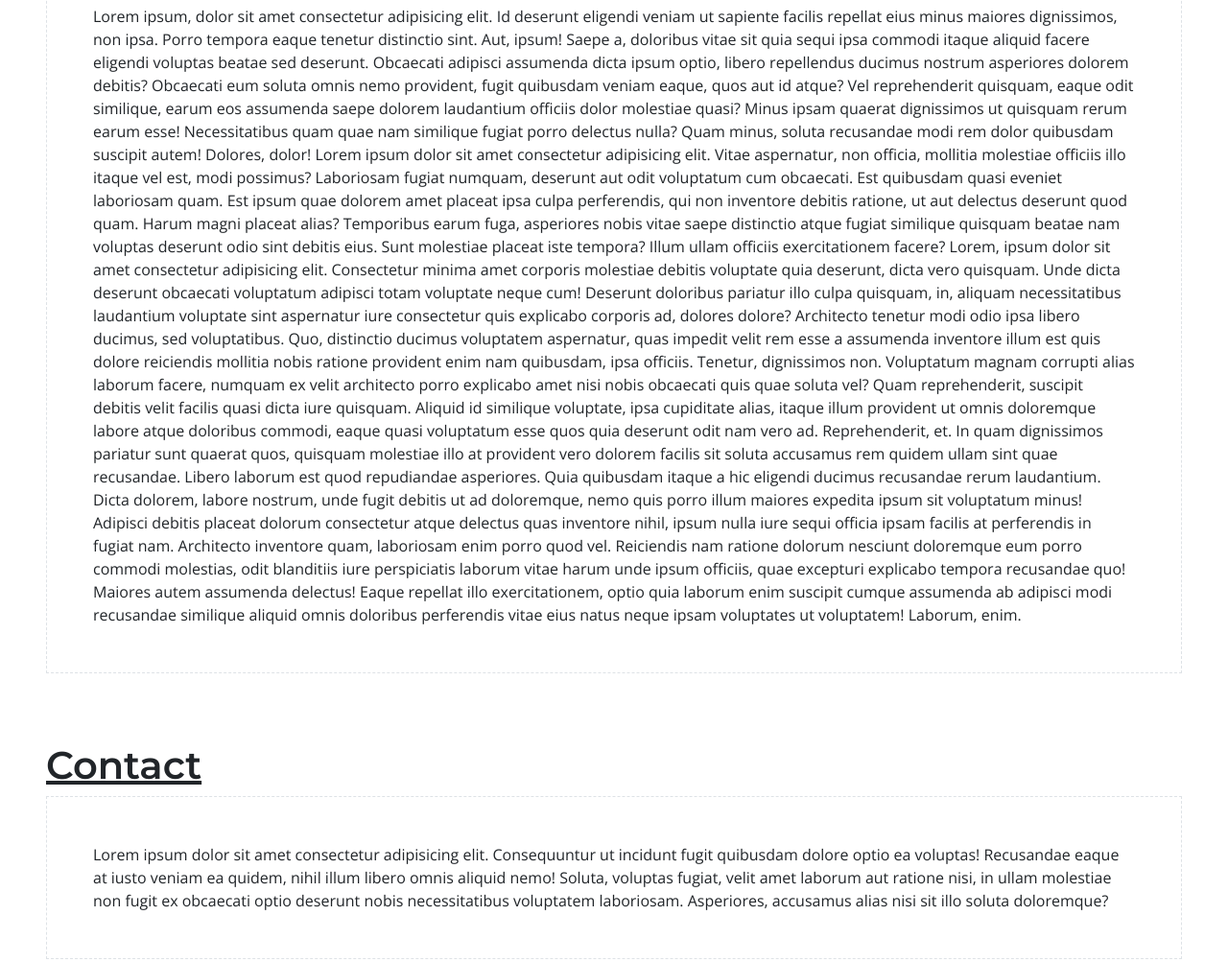
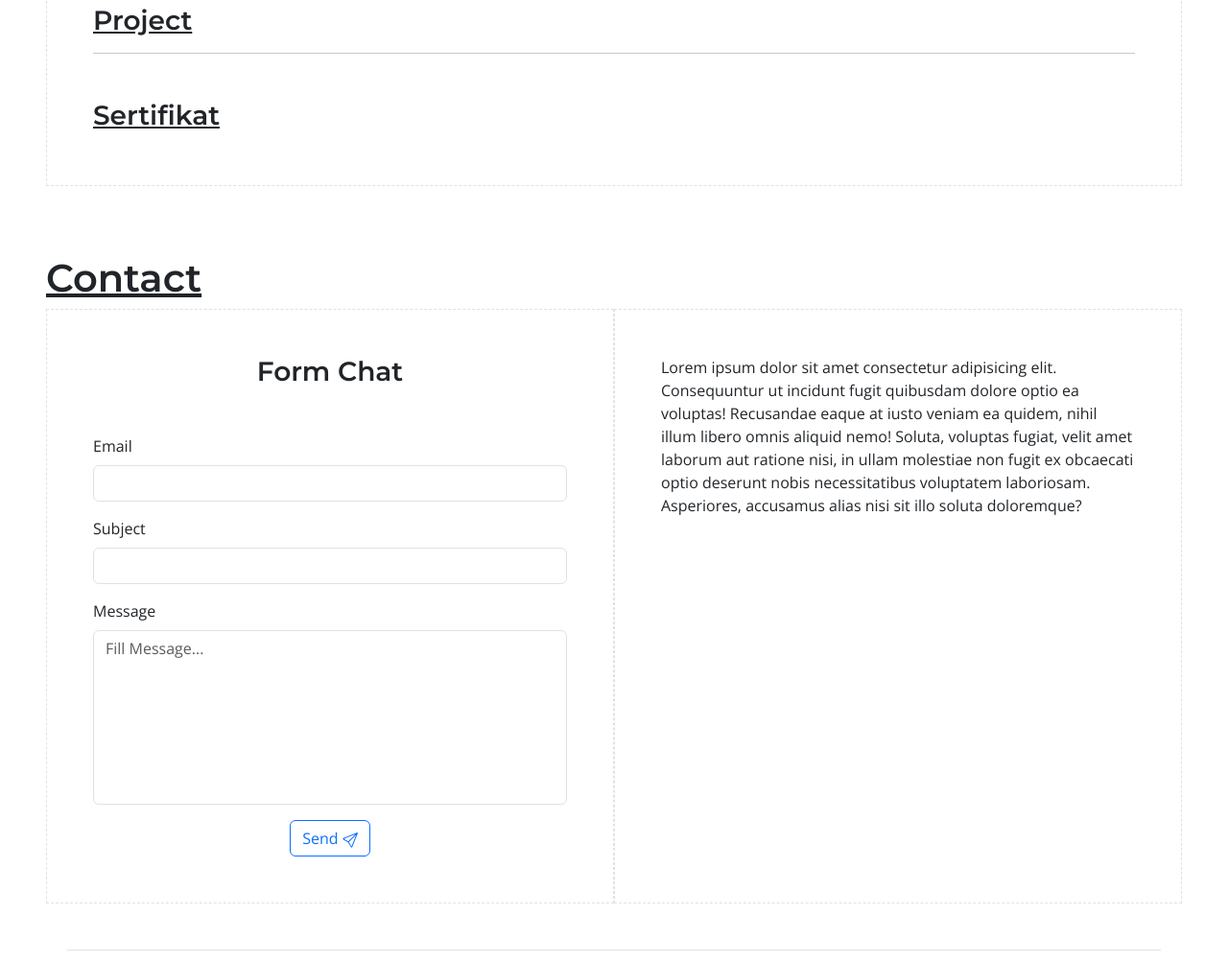
Before and after one commit to kurisu55/portofolio, a website: page index.html in a window 1280 px wide. Shown: the part 1927-2930 px from the top of the page at 96% size. Drawn offline with nearby package versions, Linux system fonts and the light colour scheme.

Commit message:
Update: portofolio pending, contact pending, hero section re-design segera

```diff
--- a/index.html
+++ b/index.html
@@ -20,6 +20,10 @@
 
         section .border {
             border-style: dashed !important;
+        }
+
+        textarea {
+            resize: none;
         }
     </style>
 </head>
@@ -186,57 +190,9 @@
             <h1 class="ms-5 mt-5 text-decoration-underline">Portofolio</h1>
             <div class="row mx-5">
                 <div class="col p-5 border">
-                    Lorem ipsum, dolor sit amet consectetur adipisicing elit. Id deserunt eligendi veniam ut sapiente
-                    facilis repellat eius minus maiores dignissimos, non ipsa. Porro tempora eaque tenetur distinctio
-                    sint. Aut, ipsum!
-                    Saepe a, doloribus vitae sit quia sequi ipsa commodi itaque aliquid facere eligendi voluptas beatae
-                    sed deserunt. Obcaecati adipisci assumenda dicta ipsum optio, libero repellendus ducimus nostrum
-                    asperiores dolorem debitis?
-                    Obcaecati eum soluta omnis nemo provident, fugit quibusdam veniam eaque, quos aut id atque? Vel
-                    reprehenderit quisquam, eaque odit similique, earum eos assumenda saepe dolorem laudantium officiis
-                    dolor molestiae quasi?
-                    Minus ipsam quaerat dignissimos ut quisquam rerum earum esse! Necessitatibus quam quae nam similique
-                    fugiat porro delectus nulla? Quam minus, soluta recusandae modi rem dolor quibusdam suscipit autem!
-                    Dolores, dolor!
-                    Lorem ipsum dolor sit amet consectetur adipisicing elit. Vitae aspernatur, non officia, mollitia
-                    molestiae officiis illo itaque vel est, modi possimus? Laboriosam fugiat numquam, deserunt aut odit
-                    voluptatum cum obcaecati.
-                    Est quibusdam quasi eveniet laboriosam quam. Est ipsum quae dolorem amet placeat ipsa culpa
-                    perferendis, qui non inventore debitis ratione, ut aut delectus deserunt quod quam. Harum magni
-                    placeat alias?
-                    Temporibus earum fuga, asperiores nobis vitae saepe distinctio atque fugiat similique quisquam
-                    beatae nam voluptas deserunt odio sint debitis eius. Sunt molestiae placeat iste tempora? Illum
-                    ullam officiis exercitationem facere?
-                    Lorem, ipsum dolor sit amet consectetur adipisicing elit. Consectetur minima amet corporis molestiae
-                    debitis voluptate quia deserunt, dicta vero quisquam. Unde dicta deserunt obcaecati voluptatum
-                    adipisci totam voluptate neque cum!
-                    Deserunt doloribus pariatur illo culpa quisquam, in, aliquam necessitatibus laudantium voluptate
-                    sint aspernatur iure consectetur quis explicabo corporis ad, dolores dolore? Architecto tenetur modi
-                    odio ipsa libero ducimus, sed voluptatibus.
-                    Quo, distinctio ducimus voluptatem aspernatur, quas impedit velit rem esse a assumenda inventore
-                    illum est quis dolore reiciendis mollitia nobis ratione provident enim nam quibusdam, ipsa officiis.
-                    Tenetur, dignissimos non.
-                    Voluptatum magnam corrupti alias laborum facere, numquam ex velit architecto porro explicabo amet
-                    nisi nobis obcaecati quis quae soluta vel? Quam reprehenderit, suscipit debitis velit facilis quasi
-                    dicta iure quisquam.
-                    Aliquid id similique voluptate, ipsa cupiditate alias, itaque illum provident ut omnis doloremque
-                    labore atque doloribus commodi, eaque quasi voluptatum esse quos quia deserunt odit nam vero ad.
-                    Reprehenderit, et.
-                    In quam dignissimos pariatur sunt quaerat quos, quisquam molestiae illo at provident vero dolorem
-                    facilis sit soluta accusamus rem quidem ullam sint quae recusandae. Libero laborum est quod
-                    repudiandae asperiores.
-                    Quia quibusdam itaque a hic eligendi ducimus recusandae rerum laudantium. Dicta dolorem, labore
-                    nostrum, unde fugit debitis ut ad doloremque, nemo quis porro illum maiores expedita ipsum sit
-                    voluptatum minus!
-                    Adipisci debitis placeat dolorum consectetur atque delectus quas inventore nihil, ipsum nulla iure
-                    sequi officia ipsam facilis at perferendis in fugiat nam. Architecto inventore quam, laboriosam enim
-                    porro quod vel.
-                    Reiciendis nam ratione dolorum nesciunt doloremque eum porro commodi molestias, odit blanditiis iure
-                    perspiciatis laborum vitae harum unde ipsum officiis, quae excepturi explicabo tempora recusandae
-                    quo! Maiores autem assumenda delectus!
-                    Eaque repellat illo exercitationem, optio quia laborum enim suscipit cumque assumenda ab adipisci
-                    modi recusandae similique aliquid omnis doloribus perferendis vitae eius natus neque ipsam
-                    voluptates ut voluptatem! Laborum, enim.
+                    <h3 class="text-decoration-underline">Project</h3>
+                    <hr class="bg-dark mb-5">
+                    <h3 class="text-decoration-underline">Sertifikat</h3>
                 </div>
             </div>
         </section>
@@ -246,7 +202,41 @@
             &nbsp;&nbsp;
             <h1 class="ms-5 mt-5 text-decoration-underline">Contact</h1>
             <div class="row mx-5">
-                <div class="col p-5 border">
+                <div class="col col-6 p-5 border">
+                    <h3 class="text-center mb-5">Form Chat</h3>
+                    <!-- Form Chat -->
+                    <form class="needs-validation" novalidate>
+                        <div class="mb-3">
+                            <label for="validationCustom01" class="form-label">Email</label>
+                            <input type="text" class="form-control" id="validationCustom01" name="email" required>
+                            <!-- <div class="valid-feedback">
+                                Looks good!
+                            </div> -->
+                        </div>
+                        <div class="mb-3">
+                            <label for="validationCustom02" class="form-label">Subject</label>
+                            <input type="text" class="form-control" id="validationCustom02" name="subjectEmail"
+                                required>
+                            <!-- <div class="valid-feedback">
+                                Looks good!
+                            </div> -->
+                        </div>
+                        <div class="mb-3">
+                            <label for="fillMessage" class="form-label">Message</label>
+                            <textarea class="form-control" id="fillMessage" rows="7" placeholder="Fill Message..."
+                                name="messageChat" required></textarea>
+                        </div>
+                        <div class="d-flex justify-content-center">
+                            <button type="submit" class="btn btn-outline-primary">Send <svg
+                                    xmlns="http://www.w3.org/2000/svg" width="16" height="16" fill="currentColor"
+                                    class="bi bi-send" viewBox="0 0 16 16">
+                                    <path
+                                        d="M15.854.146a.5.5 0 0 1 .11.54l-5.819 14.547a.75.75 0 0 1-1.329.124l-3.178-4.995L.643 7.184a.75.75 0 0 1 .124-1.33L15.314.037a.5.5 0 0 1 .54.11ZM6.636 10.07l2.761 4.338L14.13 2.576zm6.787-8.201L1.591 6.602l4.339 2.76z" />
+                                </svg></button>
+                        </div>
+                    </form>
+                </div>
+                <div class="col col-6 p-5 border">
                     Lorem ipsum dolor sit amet consectetur adipisicing elit. Consequuntur ut incidunt fugit quibusdam
                     dolore optio ea voluptas! Recusandae eaque at iusto veniam ea quidem, nihil illum libero omnis
                     aliquid nemo!
@@ -315,6 +305,9 @@
         </footer>
     </div>
 
+
+    <!-- Javascript -->
+    <!-- JS Library -->
     <script src="https://cdn.jsdelivr.net/npm/bootstrap@5.3.6/dist/js/bootstrap.bundle.min.js"
         integrity="sha384-j1CDi7MgGQ12Z7Qab0qlWQ/Qqz24Gc6BM0thvEMVjHnfYGF0rmFCozFSxQBxwHKO"
         crossorigin="anonymous"></script>
@@ -331,6 +324,29 @@
     <script>
         document.getElementById('showYear').textContent = new Date().getFullYear();
     </script>
+
+    <!-- Validation -->
+    <script>
+        // Example starter JavaScript for disabling form submissions if there are invalid fields
+        (() => {
+            'use strict'
+
+            // Fetch all the forms we want to apply custom Bootstrap validation styles to
+            const forms = document.querySelectorAll('.needs-validation')
+
+            // Loop over them and prevent submission
+            Array.from(forms).forEach(form => {
+                form.addEventListener('submit', event => {
+                    if (!form.checkValidity()) {
+                        event.preventDefault()
+                        event.stopPropagation()
+                    }
+
+                    form.classList.add('was-validated')
+                }, false)
+            })
+        })()
+    </script>
 </body>
 
 </html>
```
